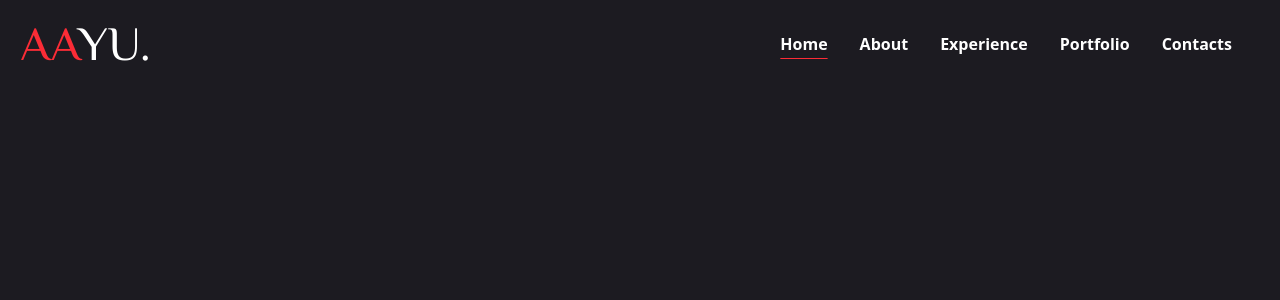
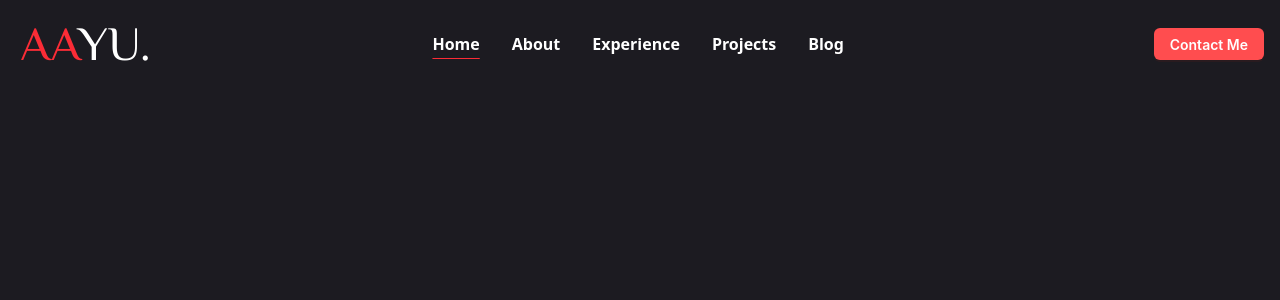
Before and after one commit to Aayusha-Mulmi/my-portfolio, a Next.js app: page / in a window 1280 px wide. Shown: the top 300 px of the page. Built offline with nearby package versions, Linux system fonts and the light colour scheme; a web font is replaced by a local one.

Commit message:
completed navabar

```diff
--- a/src/app/Nav.tsx
+++ b/src/app/Nav.tsx
@@ -4,6 +4,7 @@ import Link from "next/link";
 import { RxHamburgerMenu } from "react-icons/rx";
 import { usePathname } from "next/navigation";
 import { useState } from "react";
+import { Button } from "antd";
 
 export default function Nav() {
   const [isMenuOpen, setIsMenuOpen] = useState(false);
@@ -13,19 +14,19 @@ export default function Nav() {
     { name: "Home", href: "/" },
     { name: "About", href: "/About" },
     { name: "Experience", href: "/Experience" },
-    { name: "Portfolio", href: "/Portfolio" },
-    { name: "Contacts", href: "/Contacts" },
+    { name: "Projects", href: "/Projects" },
+    { name: "Blog", href: "/Blog" },
   ];
 
   return (
     <nav>
-      <div className="flex justify-between items-center">
+      <div className="flex justify-between items-center mr-4">
         <h1 className="uppercase text-5xl p-5 font-philosopher">
           <span className="text-red-500">AA</span>YU.
         </h1>
 
         {/* Desktop Menu */}
-        <div className="hidden md:flex gap-8 mr-12 justify-end">
+        <div className="hidden md:flex gap-8 mr-12 justify-between">
           {navLinks.map((link) => (
             <Link
               key={link.name}
@@ -38,6 +39,7 @@ export default function Nav() {
             </Link>
           ))}
         </div>
+     <Button type="primary" danger><span className=" font-semibold">Contact Me</span></Button>
 
         {/* Mobile Menu Button */}
         <button
```
